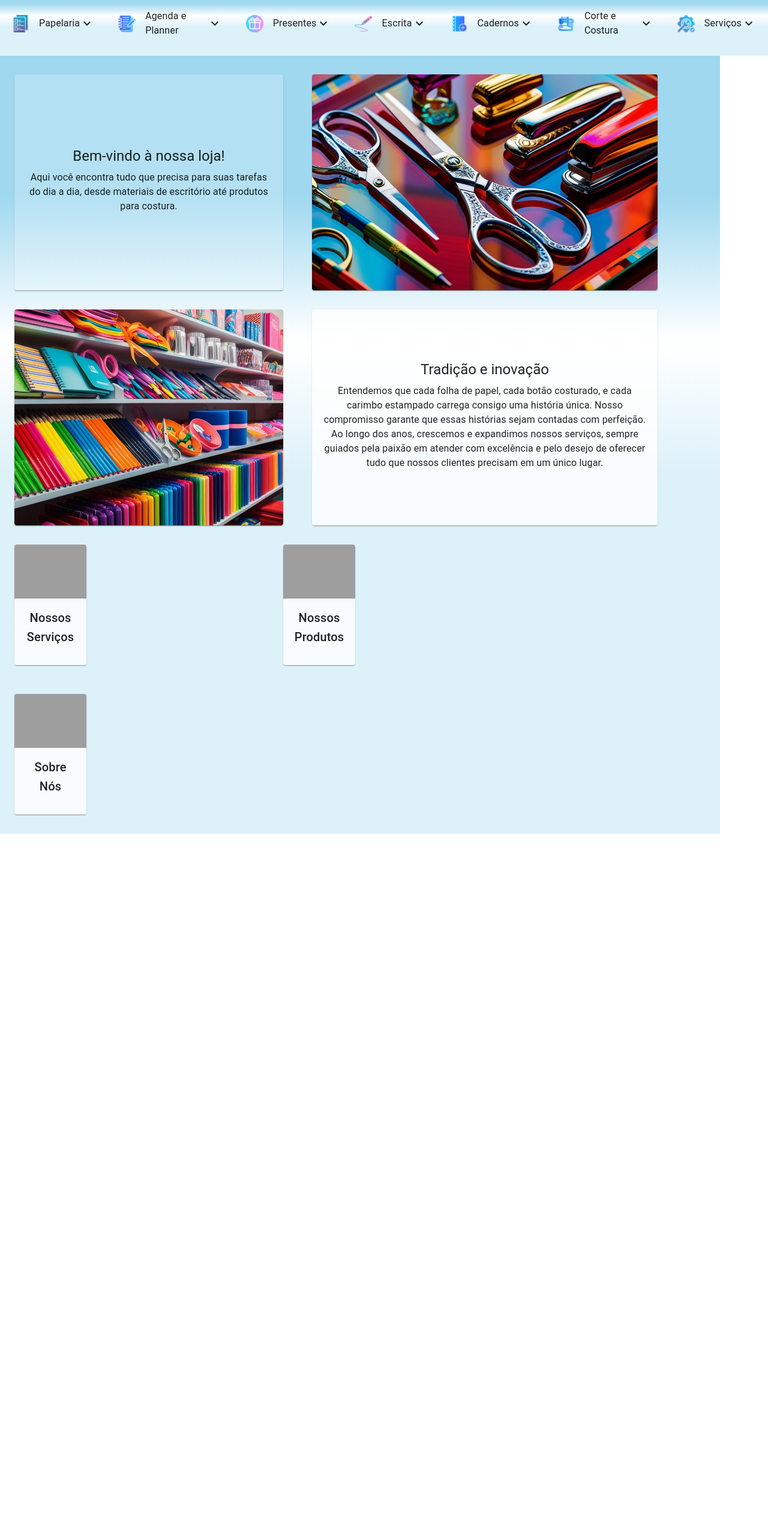
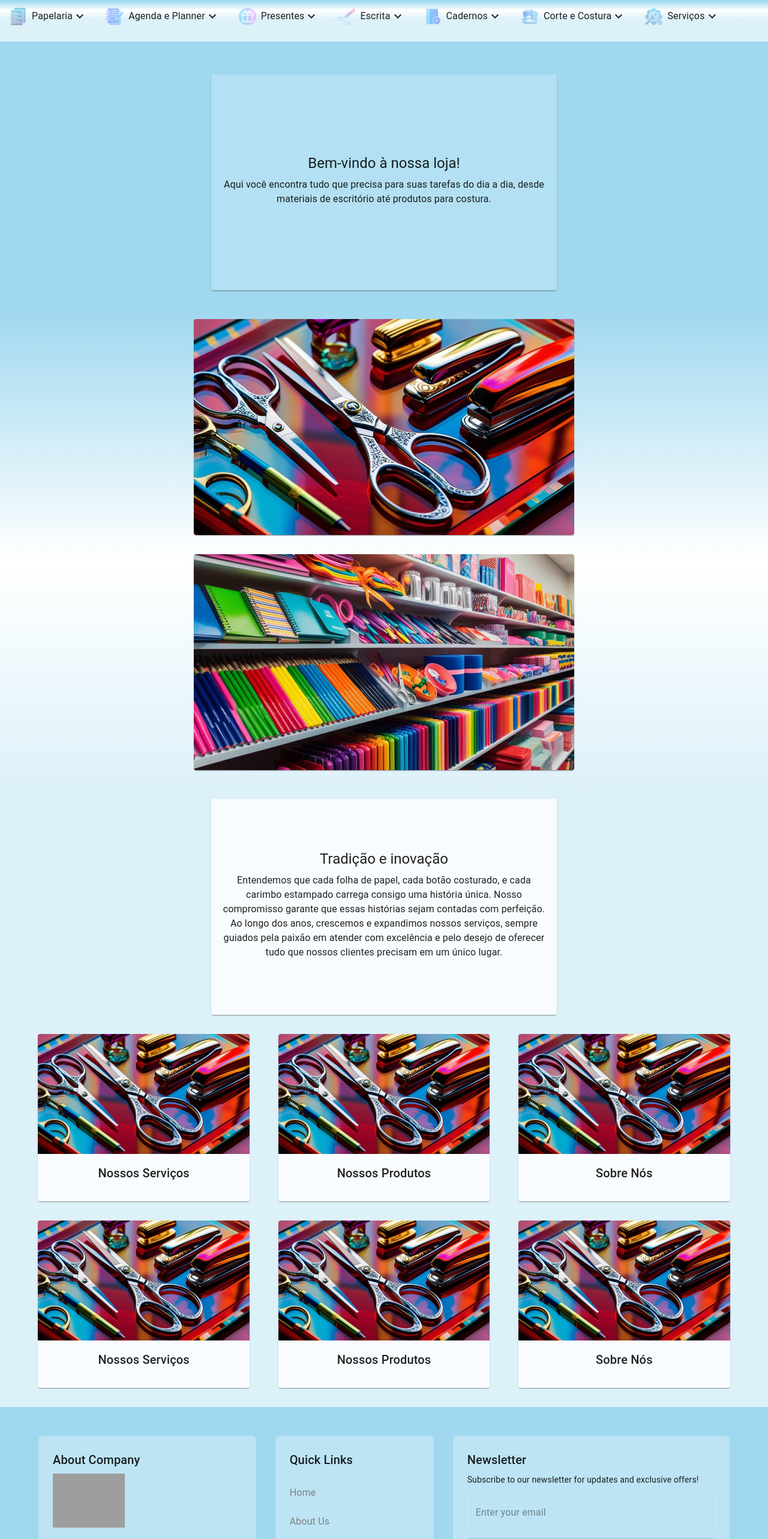
Before and after one commit to anirutsolrak/Site, a React (Vite) app: page / in a window 1280 px wide. Shown: the part 180-2746 px from the top of the page at 60% size. Before the commit the page ends 1570 px from the top, so only its background shows below. Built offline with nearby package versions, Linux system fonts and the light colour scheme; grey boxes are pictures that could not be loaded.

Commit message:
conclui pagina inicial

```diff
--- a/package.json
+++ b/package.json
@@ -16,6 +16,7 @@
     "@mui/material": "^6.1.4",
     "react": "^18.3.1",
     "react-dom": "^18.3.1",
+    "react-icons": "^5.3.0",
     "react-router-dom": "^6.27.0"
   },
   "devDependencies": {
--- a/src/App.jsx
+++ b/src/App.jsx
@@ -1,6 +1,7 @@
 import React from 'react';
 import { BrowserRouter, Routes, Route } from 'react-router-dom';
 import Header from './componentes/Header';
+import Footer from './componentes/Footer/Footer/Index';
 
 import Home from './pages/Home'; // Crie a página Home
 
@@ -11,6 +12,7 @@ function App() {
       <Routes>
         <Route path="/" element={<Home />} />
       </Routes>
+      <Footer />
     </BrowserRouter>
   );
 }
--- a/src/componentes/Footer/Footer/Index.jsx
+++ b/src/componentes/Footer/Footer/Index.jsx
@@ -1,7 +1,228 @@
-import React from 'react';
+import React, { useState } from "react";
+import {
+  Box,
+  Container,
+  Grid,
+  Typography,
+  TextField,
+  Button,
+  List,
+  ListItem,
+  ListItemText,
+  IconButton,
+  Paper,
+  styled,
+  useTheme,
+  useMediaQuery
+} from "@mui/material";
+import { BsFacebook, BsTwitter, BsLinkedin, BsInstagram } from "react-icons/bs";
+import { AiFillHeart } from "react-icons/ai";
 
-function Footer() {
-  return <footer>{/* Conteúdo do Footer */}</footer>;
-}
+const StyledFooter = styled(Box)(({ theme }) => ({
+  backgroundColor: "#a0d8ef", // Cor de fundo do body
+  color: "#ffffff",
+  padding: theme.spacing(6, 0),
+  marginTop: "auto"
+}));
+
+const StyledSection = styled(Paper)(({ theme }) => ({
+  padding: theme.spacing(3),
+  height: "100%",
+  backgroundColor: "rgba(255, 255, 255, 0.3)",
+  borderRadius: theme.spacing(1),
+  backdropFilter: "blur(10px)",
+  transition: "transform 0.3s ease-in-out",
+  "&:hover": {
+    transform: "translateY(-5px)"
+  }
+}));
+
+const SocialIcon = styled(IconButton)(({ theme }) => ({
+  color: "gray",
+  margin: theme.spacing(0, 1),
+  transition: "transform 0.3s ease-in-out",
+  "&:hover": {
+    transform: "scale(1.2)",
+    color: "black"
+  }
+}));
+
+const StyledLink = styled(ListItemText)(({ theme }) => ({
+  cursor: "pointer",
+  color: 'gray',
+  transition: "color 0.3s ease-in-out",
+  "&:hover": {
+    color: "black"
+  }
+}));
+
+const Footer = () => {
+  const [email, setEmail] = useState("");
+  const [emailError, setEmailError] = useState("");
+  const [subscribed, setSubscribed] = useState(false);
+  const theme = useTheme();
+  const isMobile = useMediaQuery(theme.breakpoints.down("sm"));
+
+  const validateEmail = (email) => {
+    const regex = /^[^\s@]+@[^\s@]+\.[^\s@]+$/;
+    return regex.test(email);
+  };
+
+  const handleSubscribe = (e) => {
+    e.preventDefault();
+    if (!email) {
+      setEmailError("Email is required");
+      return;
+    }
+    if (!validateEmail(email)) {
+      setEmailError("Please enter a valid email address");
+      return;
+    }
+    setEmailError("");
+    setSubscribed(true);
+    setEmail("");
+  };
+
+  const quickLinks = [
+    "Home",
+    "About Us",
+    "Products",
+    "Services",
+    "Contact Us",
+    "Career"
+  ];
+
+  return (
+    <StyledFooter component="footer" role="contentinfo">
+      <Container maxWidth="lg">
+        <Grid container spacing={4}>
+          <Grid item xs={12} md={4}>
+            <StyledSection elevation={0}>
+              <Typography variant="h6" gutterBottom>
+                About Company
+              </Typography>
+              <Box
+                component="img"
+                src="https://images.unsplash.com/photo-1560179304-6fc1d8749b23"
+                alt="Company Logo"
+                sx={{ width: 120, mb: 2 }}
+              />
+              <Typography variant="body2" paragraph>
+                We are a dynamic company committed to delivering innovative solutions
+                and exceptional service to our clients worldwide.
+              </Typography>
+              <Typography variant="body2">
+                123 Business Avenue, Tech City
+                <br />
+                Phone: +1 234 567 890
+                <br />
+                Email: info@company.com
+              </Typography>
+            </StyledSection>
+          </Grid>
+
+          <Grid item xs={12} md={3}>
+            <StyledSection elevation={0}>
+              <Typography variant="h6" gutterBottom>
+                Quick Links
+              </Typography>
+              <List>
+                {quickLinks.map((link) => (
+                  <ListItem key={link} disableGutters>
+                    <StyledLink primary={link} />
+                  </ListItem>
+                ))}
+              </List>
+            </StyledSection>
+          </Grid>
+
+          <Grid item xs={12} md={5}>
+            <StyledSection elevation={0}>
+              <Typography variant="h6" gutterBottom>
+                Newsletter
+              </Typography>
+              <Typography variant="body2" paragraph>
+                Subscribe to our newsletter for updates and exclusive offers!
+              </Typography>
+              <Box
+                component="form"
+                onSubmit={handleSubscribe}
+                sx={{ display: "flex", flexDirection: "column", gap: 2 }}
+              >
+                <TextField
+                  fullWidth
+                  variant="outlined"
+                  placeholder="Enter your email"
+                  value={email}
+                  onChange={(e) => setEmail(e.target.value)}
+                  error={!!emailError}
+                  helperText={emailError}
+                  sx={{
+                    "& .MuiOutlinedInput-root": {
+                      "& fieldset": {
+                        borderColor: "rgba(255, 255, 255, 0.23)"
+                      },
+                      "&:hover fieldset": {
+                        borderColor: "rgba(255, 255, 255, 0.5)"
+                      },
+                      "&.Mui-focused fieldset": {
+                        borderColor: "#90caf9"
+                      }
+                    },
+                    "& .MuiInputBase-input": {
+                      color: "black"
+                    }
+                  }}
+                />
+                <Button
+                  type="submit"
+                  variant="contained"
+                  sx={{
+                    bgcolor: "#90caf9",
+                    "&:hover": {
+                      bgcolor: "#42a5f5"
+                    }
+                  }}
+                >
+                  Subscribe
+                </Button>
+                {subscribed && (
+                  <Typography
+                    variant="body2"
+                    color="#90caf9"
+                    sx={{ mt: 1 }}
+                    role="alert"
+                  >
+                    Thank you for subscribing!
+                  </Typography>
+                )}
+              </Box>
+
+              <Box sx={{ mt: 3 }}>
+                <Typography variant="h6" gutterBottom>
+                  Follow Us
+                </Typography>
+                <Box sx={{ display: "flex", gap: 1 }}>
+                  <SocialIcon aria-label="Facebook">
+                    <BsFacebook size={24} />
+                  </SocialIcon>
+                  <SocialIcon aria-label="Twitter">
+                    <BsTwitter size={24} />
+                  </SocialIcon>
+                  <SocialIcon aria-label="LinkedIn">
+                    <BsLinkedin size={24} />
+                  </SocialIcon>
+                  <SocialIcon aria-label="Instagram">
+                    <BsInstagram size={24} />
+                  </SocialIcon>
+                </Box>
+              </Box>
+            </StyledSection>
+          </Grid>
+        </Grid>
+      </Container>
+    </StyledFooter>
+  );
+};
 
 export default Footer;
--- a/src/componentes/Header/NavBar/NavItem/index.jsx
+++ b/src/componentes/Header/NavBar/NavItem/index.jsx
@@ -22,13 +22,10 @@ const StyledListItemButton = styled(ListItemButton)(({ theme }) => ({
   '&:hover': {
     backgroundColor: 'rgba(0, 0, 0, 0.2)',
   },
-  padding: theme.spacing(1, 2),
-  borderRadius: 8,
+  borderRadius: 100,
   '&:focus': {
     backgroundColor: 'rgba(0, 0, 0, 0.2)',
-  },
-  width: 'fit-content',
-  margin: theme.spacing(0, 0.5),
+  }
 }));
 
 function NavItem({ itemName, expanded, handleExpandClick, children }) {
@@ -36,16 +33,16 @@ function NavItem({ itemName, expanded, handleExpandClick, children }) {
     <Box sx={{ position: 'relative' }}>
       <StyledListItemButton onClick={() => handleExpandClick(itemName)}>
         {/* Container para o ícone e o texto */}
-        <Box sx={{ display: 'flex', alignItems: 'center' }}>
-          {itemName === 'Papelaria' && <img src={PapelariaIcon} alt="Papelaria" height="29" />}
-          {itemName === 'Agenda e Planner' && <img src={AgendaIcon} alt="Agenda e Planner" height="29" />}
-          {itemName === 'Presentes' && <img src={PresentesIcon} alt="Papelaria" height="29" />}
-          {itemName === 'Escrita' && <img src={EscritaIcon} alt="Agenda e Planner" height="29" />}
-          {itemName === 'Cadernos' && <img src={CadernosIcon} alt="Papelaria" height="29" />}
-          {itemName === 'Corte e Costura' && <img src={CorteCosturaIcon} alt="Agenda e Planner" height="29" />}
-          {itemName === 'Serviços' && <img src={ServiçosIcon} alt="Papelaria" height="29" />}
+        <Box sx={{ display: 'flex', alignItems: 'center',}}>
+          {itemName === 'Papelaria' && <img src={PapelariaIcon} alt="Papelaria" height="29" style={{ opacity: 0.5 }}  />}
+          {itemName === 'Agenda e Planner' && <img src={AgendaIcon} alt="Agenda e Planner" height="29" style={{ opacity: 0.5 }}  />}
+          {itemName === 'Presentes' && <img src={PresentesIcon} alt="Papelaria" height="29" style={{ opacity: 0.5 }}  />}
+          {itemName === 'Escrita' && <img src={EscritaIcon} alt="Agenda e Planner" height="29" style={{ opacity: 0.5 }}  />}
+          {itemName === 'Cadernos' && <img src={CadernosIcon} alt="Papelaria" height="29" style={{ opacity: 0.5 }}  />}
+          {itemName === 'Corte e Costura' && <img src={CorteCosturaIcon} alt="Agenda e Planner" height="29" style={{ opacity: 0.5 }}  />}
+          {itemName === 'Serviços' && <img src={ServiçosIcon} alt="Papelaria" height="29" style={{ opacity: 0.5 }}  />}
           {/* Adiciona espaçamento entre o ícone e o texto */}
-          <ListItemText primary={itemName} sx={{ marginLeft: '16px' }} />
+          <ListItemText primary={itemName} sx={{ marginLeft: '8px', justifyContent: 'space-around' }} />
         </Box>
         {expanded ? <ExpandLess /> : <ExpandMore />}
       </StyledListItemButton>
--- a/src/pages/Home/home.module.css
+++ /dev/null
@@ -1,3 +0,0 @@
-.div {
-background: 'linear-gradient(to bottom, #a0d8ef 20%,#feffff 38%,#feffff 38%,#feffff 39%,#ddf1f9 55%);',
-}
--- a/src/pages/Home/index.jsx
+++ b/src/pages/Home/index.jsx
@@ -1,4 +1,4 @@
-import * as React from 'react';
+import React from 'react';
 import Card from '@mui/material/Card';
 import CardContent from '@mui/material/CardContent';
 import CardMedia from '@mui/material/CardMedia';
@@ -9,26 +9,39 @@ import seção2 from '../../assets/seção2.jpg';
 
 function Home() {
   return (
-    <Container sx={{
-      backgroundImage: 'linear-gradient(to bottom, #a0d8ef 20%,#feffff 38%,#feffff 38%,#feffff 39%,#ddf1f9 55%)',
-      width: '100%', // Ajusta a largura do Container
-      maxWidth: '100vw', // Define a largura máxima do Container
-      Height: '100vh',
+    <Container
+      disableGutters
+      maxWidth={false}
+      sx={{
+        backgroundImage:
+          'linear-gradient(to bottom, #a0d8ef 20%,#feffff 38%,#feffff 38%,#feffff 39%,#ddf1f9 55%)',
+        minHeight: '100vh',
+        minWidth: '100vw',
         padding: '2rem',
         marginTop: { xs: 20, md: 30 },
-    }}>
+        overflow: 'hidden',
+      }}
+    >
       {/* Card principal com texto à direita */}
-      <Grid2 container spacing={6} sx={{ alignItems: 'center', mt: 4, boxSizing: 'border-box' }}>
-        <Grid2>
-          <Box sx={{ alignItems: 'center' }}>
-            <Card sx={{ width: '35vw', height: '45vh', backgroundColor: 'rgba(255, 255, 255, 0.2)', // Opaco
-                    display: 'flex', // Necessário para centralizar o conteúdo
+      <Grid2
+        container
+        spacing={6}
+        sx={{ alignItems: 'center', mt: 4, justifyContent: 'center' }}
+      >
+        <Grid2  xs={12} md={6}>
+          <Box>
+            <Card
+              sx={{
+                height: '45vh',
+                maxWidth: '45vw',
+                backgroundColor: 'rgba(255, 255, 255, 0.2)',
+                display: 'flex',
                 flexDirection: 'column',
-                    justifyContent: 'center', // Centraliza verticalmente
+                justifyContent: 'center',
                 alignItems: 'center',
-                    boxSizing: 'border-box' // Inclui padding e bordas na largura
-                  }}>
-              <CardContent sx={{ textAlign: 'center' }}> {/* Centraliza texto */}
+              }}
+            >
+              <CardContent sx={{ textAlign: 'center' }}>
                 <Typography variant="h5" gutterBottom>
                   Bem-vindo à nossa loja!
                 </Typography>
@@ -41,15 +54,17 @@ function Home() {
             </Card>
           </Box>
         </Grid2>
-        <Grid2>
-          <Card sx={{ width: '45vw', height: '45vh', backgroundColor: 'rgba(255, 255, 255, 0.2)', // Opaco
-                    justifyContent: 'center',
-                    alignItems: 'center',
-                    boxSizing: 'border-box' // Inclui padding e bordas na largura
-                  }}>
+        <Grid2 xs={12} md={6}>
+          <Card
+            sx={{
+              height: '45vh',
+              backgroundColor: 'rgba(255, 255, 255, 0.2)',
+              display: 'flex',
+            }}
+          >
             <CardMedia
               component="img"
-               sx={{ width: '100%', height: '100%' }}
+              sx={{ width: '100%', height: '100%', objectFit: 'cover' }}
               image={seção1}
               alt="Descrição da imagem"
             />
@@ -58,31 +73,38 @@ function Home() {
       </Grid2>
 
       {/* Card com imagem à esquerda e texto à direita */}
-      <Grid2 container spacing={6} sx={{ alignItems: 'center', mt: 4, boxSizing: 'border-box' }}>
-        <Grid2>
-          <Card sx={{ width: '35vw', height: '45vh', backgroundColor: 'rgba(255, 255, 255, 0.8)',
+      <Grid2
+        container
+        spacing={6}
+        sx={{ alignItems: 'center', mt: 4, justifyContent: 'center' }}
+      >
+        <Grid2  xs={12} md={6}>
+          <Card
+            sx={{
+              height: '45vh',
+              backgroundColor: 'rgba(255, 255, 255, 0.8)',
               display: 'flex',
-                    flexDirection: 'column',
-                    justifyContent: 'center',
-                    alignItems: 'center',
-                    boxSizing: 'border-box' // Inclui padding e bordas na largura
-                  }}>
+            }}
+          >
             <CardMedia
               component="img"
-               sx={{ width: '100%', height: '100%' }}
+              sx={{ width: '100%', height: '100%', objectFit: 'cover' }}
               image={seção2}
               alt="Descrição da imagem"
             />
           </Card>
         </Grid2>
-        <Grid2>
-          <Card sx={{ width: '45vw', height: '45vh', backgroundColor: 'rgba(255, 255, 255, 0.8)',
+        <Grid2  xs={12} md={6}>
+          <Card
+            sx={{
+              height: '45vh',
+              maxWidth: '45vw',
+              backgroundColor: 'rgba(255, 255, 255, 0.8)',
               display: 'flex',
               flexDirection: 'column',
               justifyContent: 'center',
-                    alignItems: 'center',
-                    boxSizing: 'border-box' // Inclui padding e bordas na largura
-                  }}>
+            }}
+          >
             <CardContent sx={{ textAlign: 'center' }}>
               <Typography variant="h5" gutterBottom>
                 Tradição e inovação
@@ -102,19 +124,23 @@ function Home() {
       </Grid2>
 
       {/* Cards em linha */}
-      <Grid2 container spacing={6} sx={{ mt: 4, boxSizing: 'border-box' }}>
-        <Grid2>
-          <Card sx={{ maxWidth: '30%', backgroundColor: 'rgba(255, 255, 255, 0.8)',
+      <Grid2
+        container
+        spacing={6}
+        sx={{ mt: 4, justifyContent: 'center' }}
+      >
+        <Grid2  xs={12} md={4}>
+          <Card
+            sx={{
+              backgroundColor: 'rgba(255, 255, 255, 0.8)',
               display: 'flex',
               flexDirection: 'column',
-                    justifyContent: 'center',
-                    alignItems: 'center',
-                    boxSizing: 'border-box' // Inclui padding e bordas na largura
-                  }}>
+            }}
+          >
             <CardMedia
               component="img"
-               sx={{ width: '100%', height: '100%' }}
-              image="/static/images/cards/imagem3.jpg"
+              sx={{ height: 200, objectFit: 'cover' }}
+              image={seção1}
               alt="Descrição da imagem"
             />
             <CardContent sx={{ textAlign: 'center' }}>
@@ -124,18 +150,18 @@ function Home() {
             </CardContent>
           </Card>
         </Grid2>
-        <Grid2>
-          <Card sx={{ maxWidth: '30%', backgroundColor: 'rgba(255, 255, 255, 0.8)',
+        <Grid2  xs={12} md={4}>
+          <Card
+            sx={{
+              backgroundColor: 'rgba(255, 255, 255, 0.8)',
               display: 'flex',
               flexDirection: 'column',
-                    justifyContent: 'center',
-                    alignItems: 'center',
-                    boxSizing: 'border-box' // Inclui padding e bordas na largura
-                  }}>
+            }}
+          >
             <CardMedia
               component="img"
-               sx={{ width: '100%', height: '100%' }}
-              image="/static/images/cards/imagem4.jpg"
+              sx={{ height: 200, objectFit: 'cover' }}
+              image={seção1}
               alt="Descrição da imagem"
             />
             <CardContent sx={{ textAlign: 'center' }}>
@@ -145,18 +171,18 @@ function Home() {
             </CardContent>
           </Card>
         </Grid2>
-        <Grid2>
-          <Card sx={{ maxWidth: '30%', backgroundColor: 'rgba(255, 255, 255, 0.8)',
+        <Grid2  xs={12} md={4}>
+          <Card
+            sx={{
+              backgroundColor: 'rgba(255, 255, 255, 0.8)',
               display: 'flex',
               flexDirection: 'column',
-                    justifyContent: 'center',
-                    alignItems: 'center',
-                    boxSizing: 'border-box' // Inclui padding e bordas na largura
-                  }}>
+            }}
+          >
             <CardMedia
               component="img"
-               sx={{ width: '100%', height: '100%' }}
-              image="/static/images/cards/imagem5.jpg"
+              sx={{ height: 200, objectFit: 'cover' }}
+              image={seção1}
               alt="Descrição da imagem"
             />
             <CardContent sx={{ textAlign: 'center' }}>
@@ -167,7 +193,75 @@ function Home() {
           </Card>
         </Grid2>
       </Grid2>
-
+      <Grid2
+        container
+        spacing={6}
+        sx={{ mt: 4, justifyContent: 'center' }}
+      >
+        <Grid2  xs={12} md={4}>
+          <Card
+            sx={{
+              backgroundColor: 'rgba(255, 255, 255, 0.8)',
+              display: 'flex',
+              flexDirection: 'column',
+            }}
+          >
+            <CardMedia
+              component="img"
+              sx={{ height: 200, objectFit: 'cover' }}
+              image={seção1}
+              alt="Descrição da imagem"
+            />
+            <CardContent sx={{ textAlign: 'center' }}>
+              <Typography variant="h6" gutterBottom>
+                Nossos Serviços
+              </Typography>
+            </CardContent>
+          </Card>
+        </Grid2>
+        <Grid2  xs={12} md={4}>
+          <Card
+            sx={{
+              backgroundColor: 'rgba(255, 255, 255, 0.8)',
+              display: 'flex',
+              flexDirection: 'column',
+            }}
+          >
+            <CardMedia
+              component="img"
+              sx={{ height: 200, objectFit: 'cover' }}
+              image={seção1}
+              alt="Descrição da imagem"
+            />
+            <CardContent sx={{ textAlign: 'center' }}>
+              <Typography variant="h6" gutterBottom>
+                Nossos Produtos
+              </Typography>
+            </CardContent>
+          </Card>
+        </Grid2>
+        <Grid2  xs={12} md={4}>
+          <Card
+            sx={{
+              backgroundColor: 'rgba(255, 255, 255, 0.8)',
+              display: 'flex',
+              flexDirection: 'column',
+            }}
+          >
+            <CardMedia
+              component="img"
+              sx={{ height: 200, objectFit: 'cover' }}
+              image={seção1}
+              alt="Descrição da imagem"
+            />
+            <CardContent sx={{ textAlign: 'center' }}>
+              <Typography variant="h6" gutterBottom>
+                Sobre Nós
+              </Typography>
+            </CardContent>
+          </Card>
+        </Grid2>
+      </Grid2>
     </Container>
   );
 }
```
Also changed, not shown: 1 other file (tests, documents, lock files or other folders). Lines whose indentation alone changed are shown as unchanged.
